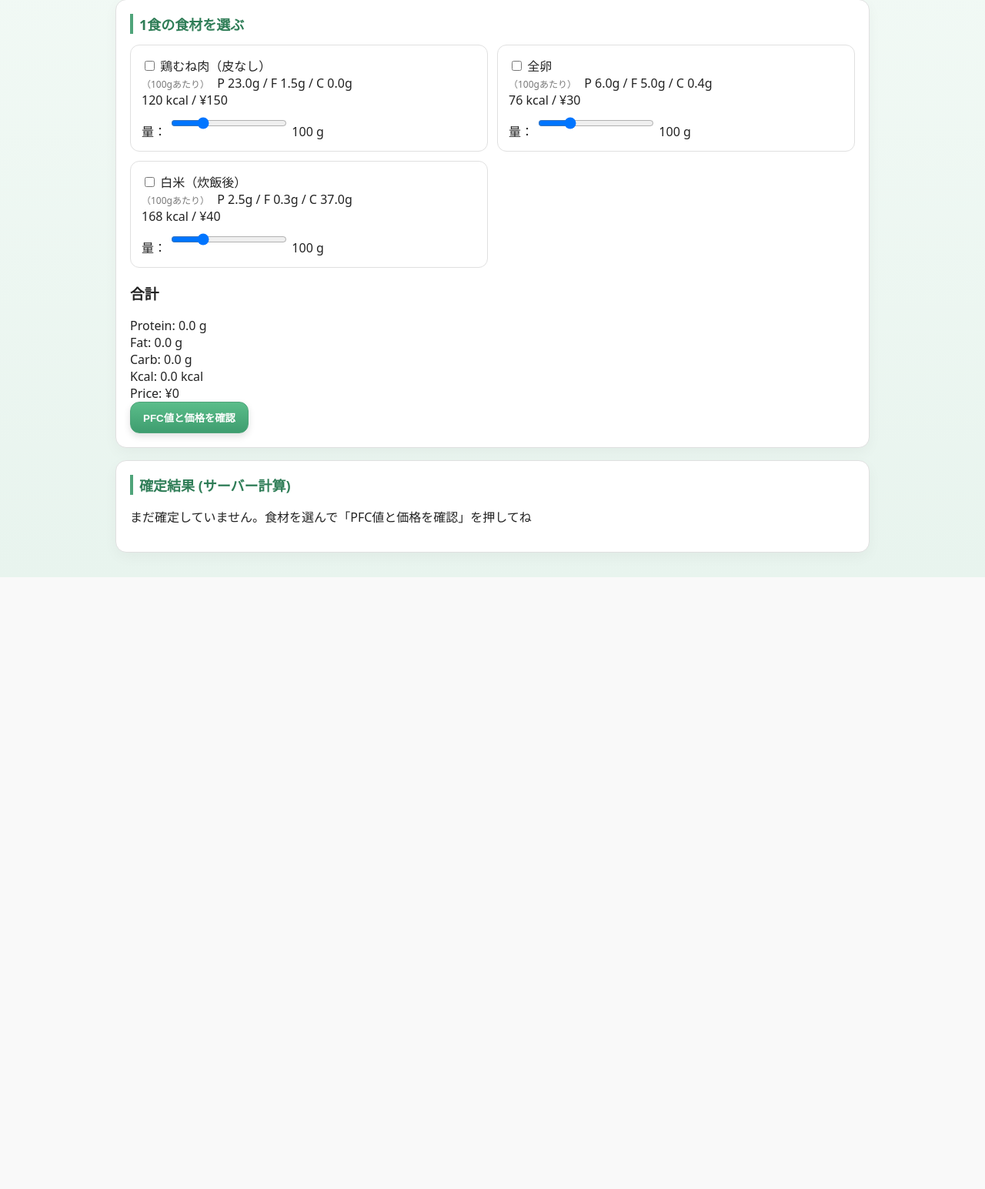
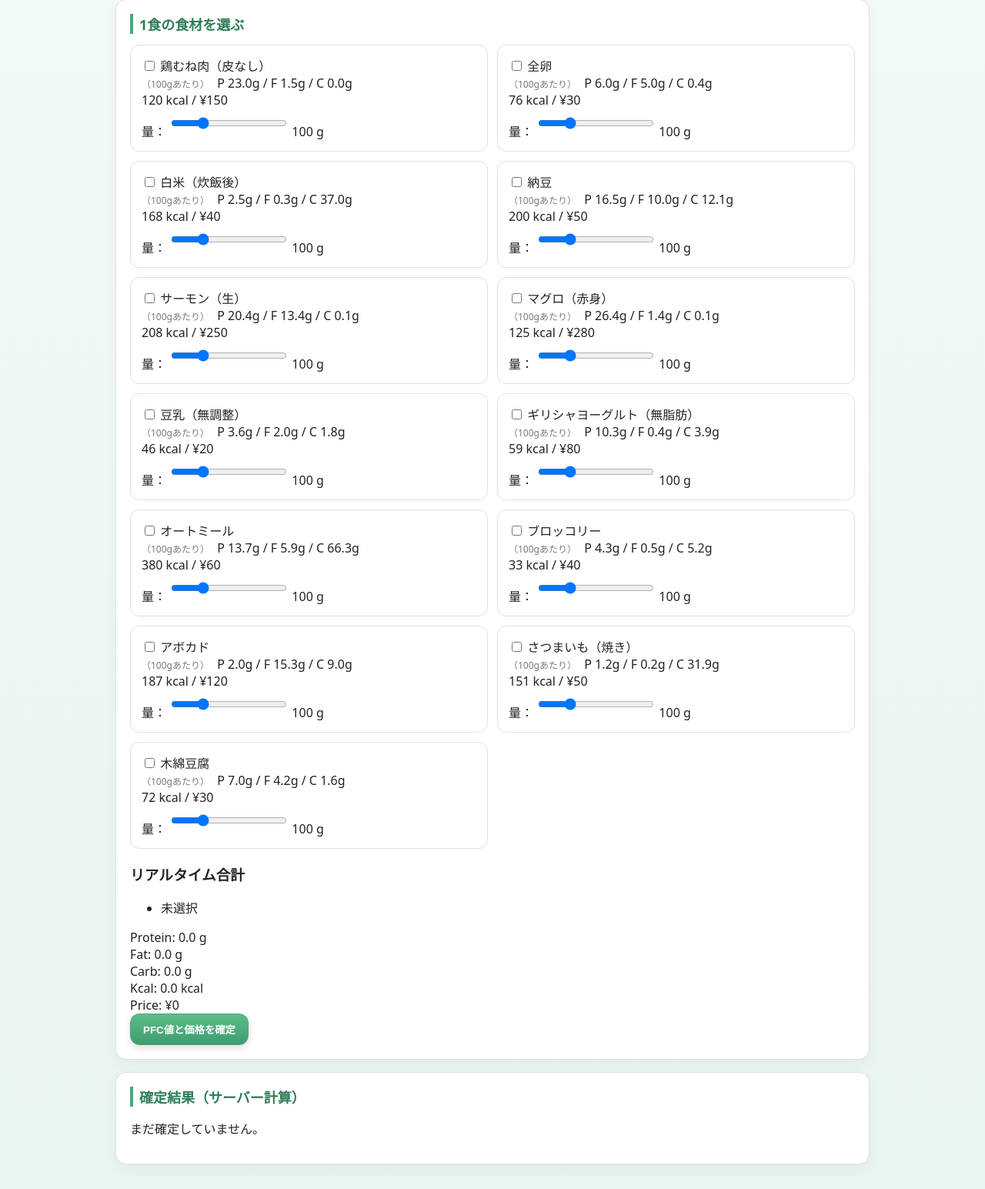
Before and after one commit to ramiy-lab/flask-trainer-budget, a Flask app: page / in a window 1280 px wide. Shown: the part 187-1732 px from the top of the page at 77% size. Before the commit the page ends 937 px from the top, so only its background shows below. Run offline with Flask 3, Linux system fonts and the light colour scheme.

Commit message:
feat: reflect per-item gram amounts in meal calculation (JS & server)
- Sync selected food grams between UI, JS realtime calc, and server-side calc
- Add selected items list to meal result
- Fix mismatch between realtime and server calculations

```diff
--- a/app.py
+++ b/app.py
@@ -161,15 +161,30 @@ def meal_submit() -> Response:
     data: LoadedData = _load_food_data(config=config)
 
     selected_ids: list[str] = request.form.getlist("food_ids")
+
+    amounts: dict[str, float] = {
+        food_id: float(request.form.get(f"food_amounts[{food_id}]", 100))
+        for food_id in selected_ids
+    }
+
     selected_foods: list[FoodItem] = _get_selected_foods(
         data=data,
         selected_ids=selected_ids,
     )
 
-    macros = calculate_meal_pfc(selected_foods)
-    price = calculate_meal_price(selected_foods)
+    meal_items = [
+        {
+            "food": food,
+            "grams": amounts.get(food["id"], 100.0),
+        }
+        for food in selected_foods
+    ]
+
+    macros = calculate_meal_pfc(meal_items)
+    price = calculate_meal_price(meal_items)
 
     result = {
+        "items": meal_items,
         "protein_g": macros["protein_g"],
         "fat_g": macros["fat_g"],
         "carb_g": macros["carb_g"],
@@ -181,6 +196,7 @@ def meal_submit() -> Response:
         "meal_form.html",
         foods=data.foods,
         selected_ids=selected_ids,
+        amounts=amounts,
         result=result,
     )
 
--- a/data/foods.json
+++ b/data/foods.json
@@ -31,5 +31,115 @@
 
         "kcal": 168.0,
         "price": 40
+    },
+    {
+        "id": "natto",
+        "name": "納豆",
+
+        "protein_g": 16.5,
+        "fat_g": 10.0,
+        "carb_g": 12.1,
+
+        "kcal": 200.0,
+        "price": 50
+    },
+    {
+        "id": "salmon",
+        "name": "サーモン（生）",
+
+        "protein_g": 20.4,
+        "fat_g": 13.4,
+        "carb_g": 0.1,
+
+        "kcal": 208.0,
+        "price": 250
+    },
+    {
+        "id": "tuna_lean",
+        "name": "マグロ（赤身）",
+
+        "protein_g": 26.4,
+        "fat_g": 1.4,
+        "carb_g": 0.1,
+
+        "kcal": 125.0,
+        "price": 280
+    },
+    {
+        "id": "soy_milk",
+        "name": "豆乳（無調整）",
+
+        "protein_g": 3.6,
+        "fat_g": 2.0,
+        "carb_g": 1.8,
+
+        "kcal": 46.0,
+        "price": 20
+    },
+    {
+        "id": "greek_yogurt",
+        "name": "ギリシャヨーグルト（無脂肪）",
+
+        "protein_g": 10.3,
+        "fat_g": 0.4,
+        "carb_g": 3.9,
+
+        "kcal": 59.0,
+        "price": 80
+    },
+    {
+        "id": "oats",
+        "name": "オートミール",
+
+        "protein_g": 13.7,
+        "fat_g": 5.9,
+        "carb_g": 66.3,
+
+        "kcal": 380.0,
+        "price": 60
+    },
+    {
+        "id": "broccoli",
+        "name": "ブロッコリー",
+
+        "protein_g": 4.3,
+        "fat_g": 0.5,
+        "carb_g": 5.2,
+
+        "kcal": 33.0,
+        "price": 40
+    },
+    {
+        "id": "avocado",
+        "name": "アボカド",
+
+        "protein_g": 2.0,
+        "fat_g": 15.3,
+        "carb_g": 9.0,
+
+        "kcal": 187.0,
+        "price": 120
+    },
+    {
+        "id": "sweet_potato",
+        "name": "さつまいも（焼き）",
+
+        "protein_g": 1.2,
+        "fat_g": 0.2,
+        "carb_g": 31.9,
+
+        "kcal": 151.0,
+        "price": 50
+    },
+    {
+        "id": "tofu_firm",
+        "name": "木綿豆腐",
+
+        "protein_g": 7.0,
+        "fat_g": 4.2,
+        "carb_g": 1.6,
+
+        "kcal": 72.0,
+        "price": 30
     }
 ]
--- a/static/js/meal.js
+++ b/static/js/meal.js
@@ -20,23 +20,16 @@
   }
 
   function getSelectedIds() {
-    const nodes = document.querySelectorAll("input.food-checkbox:checked");
-    const ids = [];
-    for (const node of nodes) {
-      ids.push(node.value);
-    }
-    return ids;
+    return Array.from(
+      document.querySelectorAll(".food-checkbox:checked"),
+      (el) => el.value
+    );
   }
 
-  // ★ 量(g)を考慮した集計
-  function sumSelected(foodMap, selectedIds) {
-    let protein = 0.0;
-    let fat = 0.0;
-    let carb = 0.0;
-    let kcal = 0.0;
-    let price = 0.0;
+  function sumSelected(foodMap, ids) {
+    let protein = 0, fat = 0, carb = 0, kcal = 0, price = 0;
 
-    for (const id of selectedIds) {
+    for (const id of ids) {
       const food = foodMap.get(id);
       if (!food) continue;
 
@@ -44,30 +37,48 @@
         `.amount-range[data-food-id="${id}"]`
       );
       const grams = range ? Number(range.value) : 100;
-      const ratio = grams / 100.0;
+      const ratio = grams / 100;
 
-      protein += Number(food.protein_g) * ratio;
-      fat += Number(food.fat_g) * ratio;
-      carb += Number(food.carb_g) * ratio;
-      kcal += Number(food.kcal) * ratio;
-      price += Number(food.price) * ratio;
+      protein += food.protein_g * ratio;
+      fat += food.fat_g * ratio;
+      carb += food.carb_g * ratio;
+      kcal += food.kcal * ratio;
+      price += food.price * ratio;
     }
 
     return { protein, fat, carb, kcal, price };
   }
 
-  function setText(id, value) {
-    const el = document.getElementById(id);
-    if (!el) return;
-    el.textContent = value;
+  function renderSelected(foodMap, ids) {
+    const ul = document.getElementById("selected-items");
+    if (!ul) return;
+
+    ul.innerHTML = "";
+
+    if (ids.length === 0) {
+      ul.innerHTML = "<li class='muted'>未選択</li>";
+      return;
+    }
+
+    for (const id of ids) {
+      const food = foodMap.get(id);
+      const range = document.querySelector(
+        `.amount-range[data-food-id="${id}"]`
+      );
+      const grams = range ? range.value : 100;
+
+      const li = document.createElement("li");
+      li.textContent = `${food.name}：${grams} g`;
+      ul.appendChild(li);
+    }
   }
 
   function renderSums(sums) {
-    setText("sum-protein", sums.protein.toFixed(1));
-    setText("sum-fat", sums.fat.toFixed(1));
-    setText("sum-carb", sums.carb.toFixed(1));
-    setText("sum-kcal", sums.kcal.toFixed(1));
-    setText("sum-price", String(Math.trunc(sums.price)));
+    document.getElementById("sum-protein").textContent = sums.protein.toFixed(1);
+    document.getElementById("sum-fat").textContent = sums.fat.toFixed(1);
+    document.getElementById("sum-carb").textContent = sums.carb.toFixed(1);
+    document.getElementById("sum-kcal").textContent = sums.kcal.toFixed(1);
+    document.getElementById("sum-price").textContent = Math.trunc(sums.price);
   }
 
   function setup() {
@@ -78,38 +89,27 @@
       const ids = getSelectedIds();
       const sums = sumSelected(foodMap, ids);
       renderSums(sums);
+      renderSelected(foodMap, ids);
     }
 
-    // チェック切替
     document.addEventListener("change", (e) => {
-      const target = e.target;
-      if (target && target.classList.contains("food-checkbox")) {
-        recalc();
-      }
+      if (e.target.classList.contains("food-checkbox")) recalc();
     });
 
-    // ★ g数変更（スライダー）
     document.addEventListener("input", (e) => {
-      const target = e.target;
-      if (target.classList.contains("amount-range")) {
-        const valueSpan = target
-          .closest(".food-item")
-          .querySelector(".amount-value");
+      if (!e.target.classList.contains("amount-range")) return;
 
-        valueSpan.textContent = target.value;
+      const item = e.target.closest(".food-item");
+      item.querySelector(".amount-value").textContent = e.target.value;
+      item.querySelector(".amount-hidden").value = e.target.value;
 
-        // 量変更時も再計算
-        recalc();
-      }
+      recalc();
     });
 
-    // 初期表示
     recalc();
   }
 
-  if (document.readyState === "loading") {
-    document.addEventListener("DOMContentLoaded", setup);
-  } else {
-    setup();
-  }
+  document.readyState === "loading"
+    ? document.addEventListener("DOMContentLoaded", setup)
+    : setup();
 })();
--- a/templates/meal_form.html
+++ b/templates/meal_form.html
@@ -9,6 +9,7 @@
   <form method="post" id="meal-form" class="form">
     <div class="food-grid">
       {% for food in foods %}
+        {% set grams = amounts[food.id] if amounts and food.id in amounts else 100 %}
         <div class="food-item">
           <label class="food-select">
             <input
@@ -30,13 +31,11 @@
             </span>
           </div>
 
-
           <div class="food-meta">
             {{ "%.0f"|format(food.kcal) }} kcal /
             ¥{{ food.price }}
           </div>
 
-          <!-- 量選択（10g刻み） -->
           <div class="amount-control">
             <label>
               量：
@@ -45,19 +44,30 @@
                 min="0"
                 max="500"
                 step="10"
-                value="100"
+                value="{{ grams }}"
                 class="amount-range"
                 data-food-id="{{ food.id }}"
               />
-              <span class="amount-value">100</span> g
+              <span class="amount-value">{{ grams }}</span> g
             </label>
           </div>
+
+          <input
+            type="hidden"
+            name="food_amounts[{{ food.id }}]"
+            value="{{ grams }}"
+            class="amount-hidden"
+            data-food-id="{{ food.id }}"
+          />
         </div>
       {% endfor %}
     </div>
 
     <div class="summary card-inner">
-      <h3 class="summary-title">合計</h3>
+      <h3 class="summary-title">リアルタイム合計</h3>
+
+      <ul id="selected-items" class="selected-items"></ul>
+
       <div class="summary-grid">
         <div>Protein: <span id="sum-protein">0.0</span> g</div>
         <div>Fat: <span id="sum-fat">0.0</span> g</div>
@@ -67,18 +77,20 @@
       </div>
     </div>
 
-    <button type="submit" class="btn">PFC値と価格を確認</button>
+    <button type="submit" class="btn">PFC値と価格を確定</button>
   </form>
 </section>
 
 <section class="card">
-  <h2 class="card-title">確定結果 (サーバー計算)</h2>
+  <h2 class="card-title">確定結果（サーバー計算）</h2>
 
-  {% if result is none %}
-    <p class="muted">
-      まだ確定していません。食材を選んで「PFC値と価格を確認」を押してね
-    </p>
-  {% else %}
+  {% if result %}
+    <ul class="result-list">
+      {% for item in result["items"]%}
+        <li>{{ item.food.name }}：{{ item.grams }} g</li>
+      {% endfor %}
+    </ul>
+
     <ul class="result-list">
       <li>Protein: {{ "%.1f"|format(result.protein_g) }} g</li>
       <li>Fat: {{ "%.1f"|format(result.fat_g) }} g</li>
@@ -86,10 +98,11 @@
       <li>Kcal: {{ "%.1f"|format(result.kcal) }} kcal</li>
       <li>Price: ¥{{ result.price }}</li>
     </ul>
+  {% else %}
+    <p class="muted">まだ確定していません。</p>
   {% endif %}
 </section>
 
-{# JS用のfoodsデータ (単一ソース) #}
 <script id="foods-json" type="application/json">
   {{ foods | tojson }}
 </script>
```
Also changed, not shown: domain/food_types.py (+11 -0 lines), services/meal_service.py (+28 -13 lines), tests/test_meal_service.py (+147 -45 lines).
